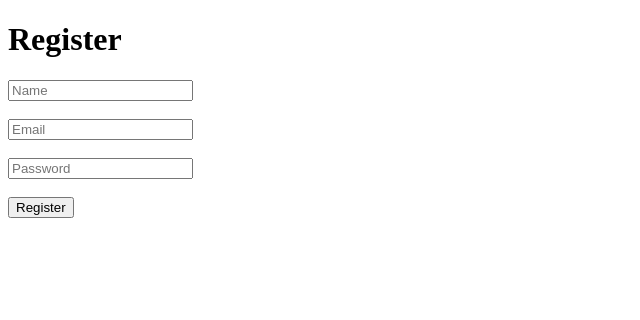
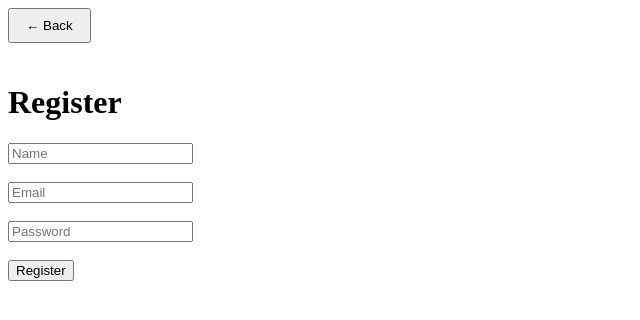
Before and after one commit to kevinjohny111-dot/resumeanalyser, a React (Vite) app in the folder frontend/: page /register in a window 1280 px wide. Shown: the top 320 px of the page, without its empty margins (0-640 px from the left). Built offline with nearby package versions, Linux system fonts and the light colour scheme.

Commit message:
back button

```diff
--- a/frontend/src/pages/Register.tsx
+++ b/frontend/src/pages/Register.tsx
@@ -1,6 +1,6 @@
 import { useState } from "react";
 import api from "../api";
-
+import BackButton from "../components/BackButton";
 function Register() {
   const [name, setName] = useState("");
   const [email, setEmail] = useState("");
@@ -23,6 +23,9 @@ function Register() {
  return (
   <div className="container">
     <div className="card">
+
+      <BackButton />
+
       <h1>Register</h1>
 
       <input
@@ -53,9 +56,11 @@ function Register() {
       <button onClick={handleRegister}>
         Register
       </button>
+
     </div>
   </div>
 );
+
 }
 
 export default Register;
--- a/frontend/src/pages/UploadResume.tsx
+++ b/frontend/src/pages/UploadResume.tsx
@@ -1,5 +1,6 @@
 import { useState } from "react";
 import api from "../api";
+import BackButton from "../components/BackButton";
 
 function UploadResume() {
   const [file, setFile] = useState<File | null>(null);
```
Lines whose indentation alone changed are shown as unchanged.
